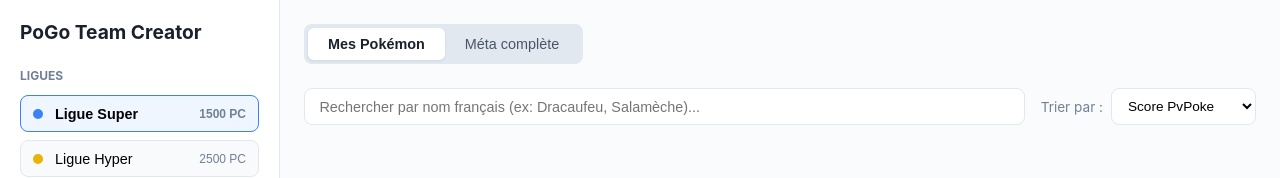
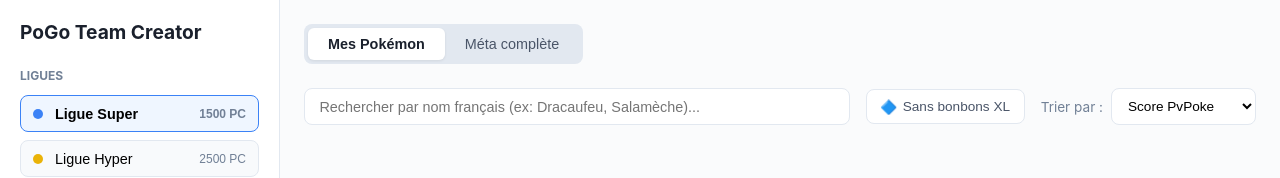
Before and after one commit to QuentinLeveque/pogo_team_creator, a Vue app: page / in a window 1280 px wide. Shown: the top 178 px of the page. Built offline with nearby package versions, Linux system fonts and the light colour scheme.

Commit message:
feat(filter): add exclude XL candy toggle in search bar and pokemonStore

```diff
--- a/src/components/SearchBar.vue
+++ b/src/components/SearchBar.vue
@@ -9,6 +9,16 @@
       />
       <button v-if="pokemonStore.searchQuery" class="clear-btn" @click="pokemonStore.searchQuery = ''">
         ✕
+      </button>
+    </div>
+    <div class="filters-wrapper">
+      <button
+        type="button"
+        class="xl-toggle-btn"
+        :class="{ active: pokemonStore.excludeXl }"
+        @click="pokemonStore.excludeXl = !pokemonStore.excludeXl"
+      >
+        <span class="xl-icon">🔷</span> Sans bonbons XL
       </button>
     </div>
     <div class="sort-wrapper">
@@ -35,6 +45,7 @@
   gap: 1rem;
   align-items: center;
   margin: 1rem 0;
+  flex-wrap: wrap;
 }
 .search-input-wrapper {
   flex: 1;
@@ -63,6 +74,38 @@
   cursor: pointer;
   color: #A0AEC0;
 }
+.filters-wrapper {
+  display: flex;
+  align-items: center;
+}
+.xl-toggle-btn {
+  display: inline-flex;
+  align-items: center;
+  gap: 0.35rem;
+  padding: 0.55rem 0.85rem;
+  border: 1px solid #E2E8F0;
+  border-radius: 8px;
+  background: #FFFFFF;
+  color: #4A5568;
+  font-size: 0.85rem;
+  font-weight: 500;
+  cursor: pointer;
+  transition: all 0.2s ease;
+  white-space: nowrap;
+}
+.xl-toggle-btn:hover {
+  border-color: #CBD5E0;
+  background: #F7FAFC;
+}
+.xl-toggle-btn.active {
+  background: #EBF8FF;
+  border-color: #3182CE;
+  color: #2B6CB0;
+  font-weight: 600;
+}
+.xl-icon {
+  font-size: 0.85rem;
+}
 .sort-wrapper {
   display: flex;
   align-items: center;
--- a/src/stores/pokemonStore.js
+++ b/src/stores/pokemonStore.js
@@ -16,7 +16,8 @@
     error: null,
     searchQuery: '',
     sortOption: 'score',
-    activeView: 'my-pokemon'
+    activeView: 'my-pokemon',
+    excludeXl: false
   }),
   getters: {
     displayedPokemon(state) {
@@ -24,6 +25,10 @@
 
       if (state.activeView === 'my-pokemon') {
         list = list.filter(item => item.mine !== null);
+      }
+
+      if (state.excludeXl) {
+        list = list.filter(item => !item.mine || !item.mine.requiresXl);
       }
 
       if (state.searchQuery.trim() !== '') {
```
Also changed, not shown: 2 other files (tests, documents, lock files or other folders).
